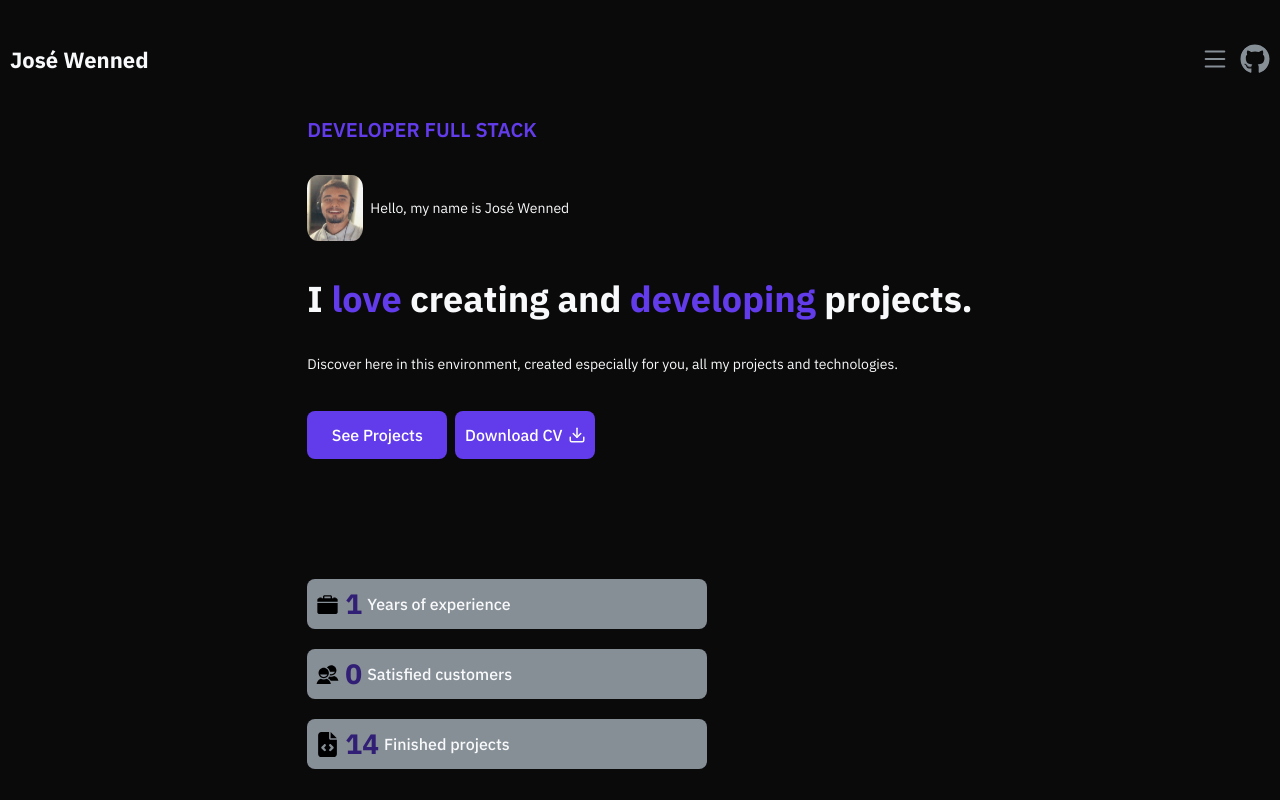
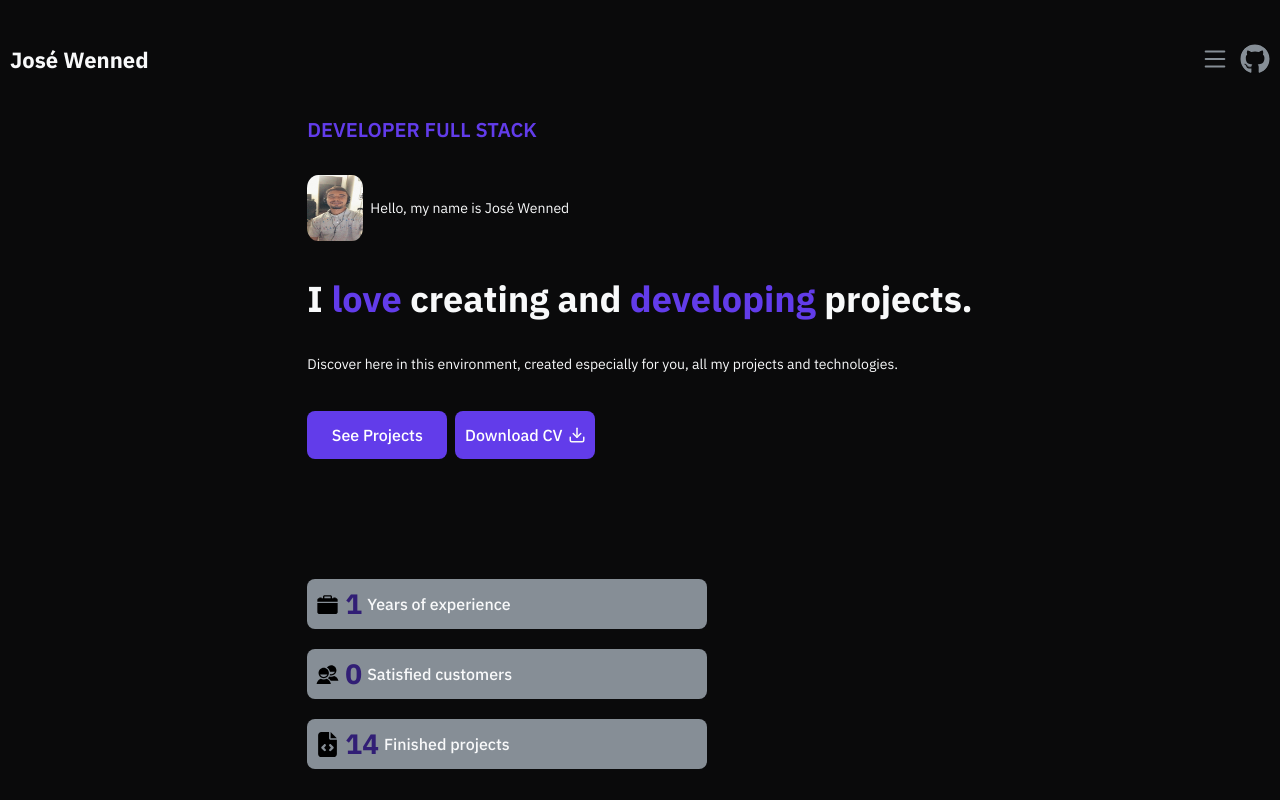
Before and after one commit to Kenzie-Academy-Brasil-Developers/Entrega---Portf-lio-de-Sucesso-JoseWenned, a React (Vite) app: page / in a window 1280 px wide. Shown: the top 800 px of the page. Built offline with nearby package versions, Linux system fonts and the light colour scheme.

Commit message:
feat: import image

```diff
--- a/src/Components/Home/home.component.tsx
+++ b/src/Components/Home/home.component.tsx
@@ -6,6 +6,7 @@ import { IoMdContacts } from "react-icons/io";
 import { FaFileCode } from "react-icons/fa6";
 import { Link } from "react-router-dom";
 import { FiDownload } from "react-icons/fi";
+import minhaImage from "../../../src/assets/Perfil.jpeg"
 
 export const Home = () => {
 
@@ -26,7 +27,7 @@ export const Home = () => {
                     <h1 className={style.titleDev}>DEVELOPER FULL STACK</h1>
 
                     <div className={style.containerSecond}>
-                        <img className={style.imageProfile} src="./src/assets/Perfil2.JPG" onClick={ openModal }/>
+                        <img className={style.imageProfile} src={minhaImage} onClick={ openModal }/>
                         <p className={style.titleName}>Hello, my name is José Wenned</p>
                     </div>
 
```
